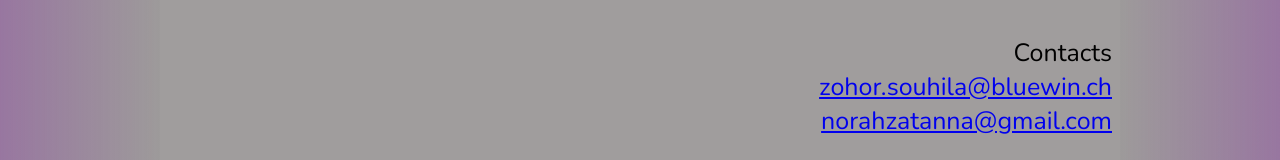
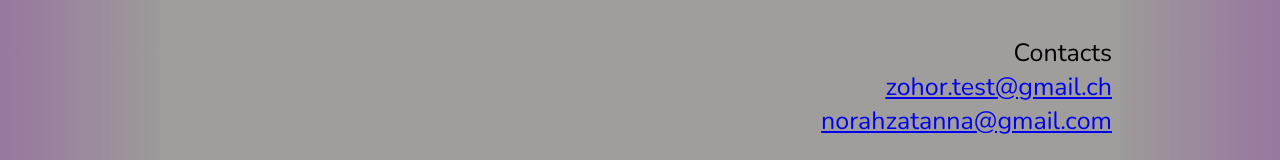
Before and after one commit to NorahZatanna/SouhilaNorah, a plain HTML site: page index.html in a window 1280 px wide. Shown: the part 461-621 px from the top of the page. Drawn offline with nearby package versions, Linux system fonts and the light colour scheme.

Commit message:
email changed

```diff
--- a/index.html
+++ b/index.html
@@ -17,7 +17,7 @@
             <h1>Sou/rah Arts</h1>
             <h2>Les côtés artistiques de Souhila et Norah</h2>
             <div class="email">
-                <p>Contacts<br><a href="mailto:zohor.souhila@bluewin.ch">zohor.souhila@bluewin.ch</a><br><a href="mailto:norahzatanna@gmail.com">norahzatanna@gmail.com</a></p>
+                <p>Contacts<br><a href="mailto:zohor.test@gmail.ch">zohor.test@gmail.ch</a><br><a href="mailto:norahzatanna@gmail.com">norahzatanna@gmail.com</a></p>
             </div>
         </div>
     </header>
@@ -56,3 +56,5 @@
     </body>
 
   </html>
+
+  zohor.souhila@bluewin.chzohor.souhila@bluewin.ch
```
